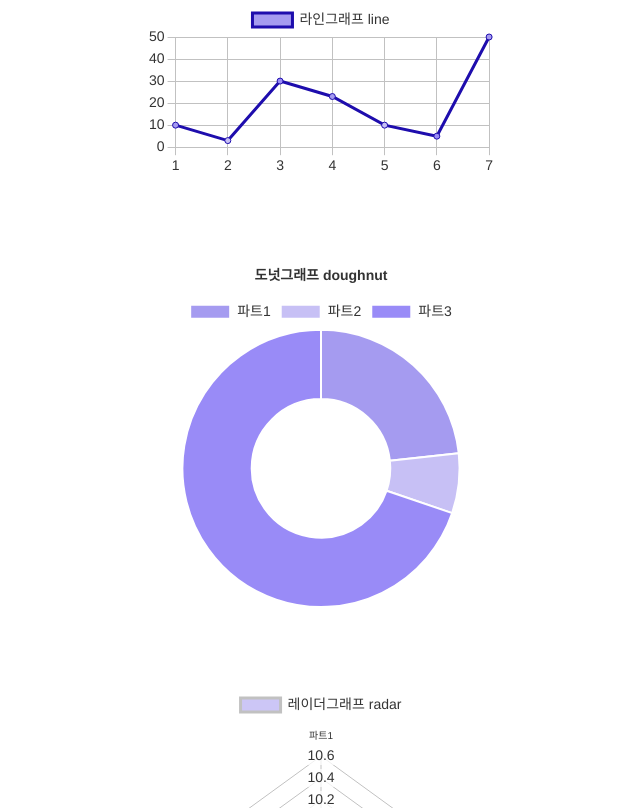
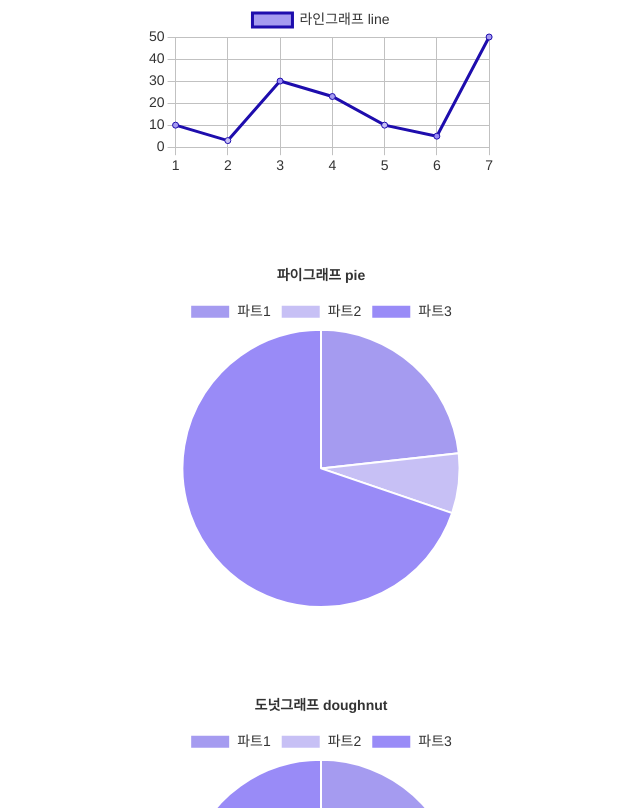
Before and after one commit to StandOut-0/Chart.js, a plain HTML site: page index.html in a window 1280 px wide. Shown: the part 439-1247 px from the top of the page, without its empty margins (319-959 px from the left). Drawn offline with nearby package versions, Linux system fonts and the light colour scheme.

Commit message:
파이그래프 pie

```diff
--- a/index.html
+++ b/index.html
@@ -15,6 +15,7 @@
     <h2>Chart.js</h2>
     <div><canvas id="chart_bar"></canvas></div>
     <div><canvas id="chart_line"></canvas></div>
+    <div><canvas id="chart_pie"></canvas></div>
     <div><canvas id="chart_doughnut"></canvas></div>
     <div><canvas id="chart_radar"></canvas></div>
     <div><canvas id="chart_scatter"></canvas></div>
--- a/script.js
+++ b/script.js
@@ -93,6 +93,26 @@ new Chart(chart_doughnut, {
         }}
 });
 
+// 파이그래프 pie
+const chart_pie = document.getElementById('chart_pie');
+new Chart(chart_pie, {
+    type: 'pie',
+    data: {
+        labels: ['파트1', '파트2', '파트3'],
+        datasets: [{
+            data: [10, 3, 30],
+            backgroundColor: ['#a59bf0', '#c7c0f5', '#998bf7'],
+        }]
+    },
+    options: {
+        plugins: {
+          title: {
+            display: true,
+            text: '파이그래프 pie'
+          }
+        }}
+});
+
 // 레이더그래프 radar
 const chart_radar = document.getElementById('chart_radar');
 new Chart(chart_radar, {
@@ -118,7 +138,7 @@ new Chart(chart_scatter, {
             data: [{x: -10,y: 0}, {x: 0,y: 10}, {x: 10,y: 5}],
             backgroundColor: '#998bf7'
         }]
-    },
+    }
 });
 
 // const sample = document.getElementById('sample');
```
